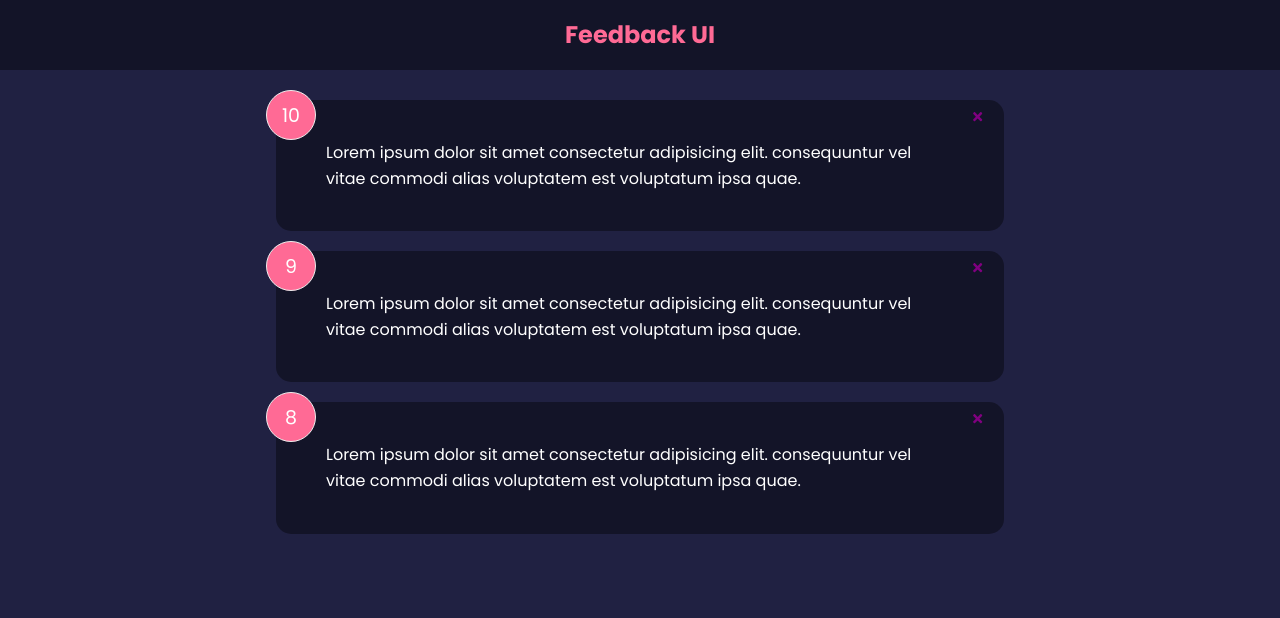
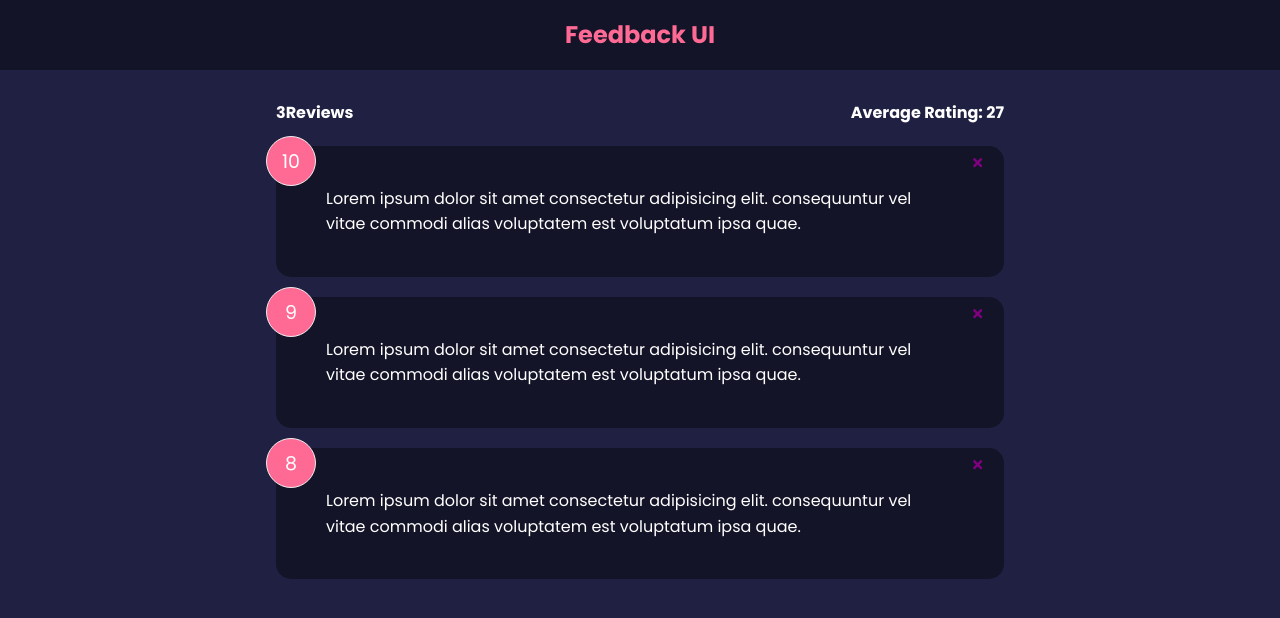
Before and after one commit to andrewteece/Feedback-App, a React (Vite) app in the folder feedback-app/: page / in a window 1280 px wide. Shown: the top 618 px of the page. Built offline with nearby package versions, Linux system fonts and the light colour scheme.

Commit message:
FeebackStats and update index.jsx

```diff
--- a/feedback-app/src/App.jsx
+++ b/feedback-app/src/App.jsx
@@ -2,6 +2,7 @@
 import { useState } from 'react';
 import Header from './components/Header';
 import FeedbackList from './components/FeedbackList';
+import FeedbackStats from './components/FeedbackStats';
 import FeedbackData from './data/FeedbackData';
 
 function App() {
@@ -16,6 +17,7 @@ function App() {
     <>
       <Header />
       <div className='container'>
+        <FeedbackStats feedback={feedback} />
         <FeedbackList feedback={feedback} handleDelete={deleteFeedback} />
       </div>
     </>
--- /dev/null
+++ b/feedback-app/src/components/FeedbackStats.jsx
@@ -0,0 +1,17 @@
+function FeedbackStats({ feedback }) {
+  // Calculate rating avg
+  let average =
+    feedback.length === 0
+      ? 0
+      : feedback.reduce((acc, { rating }) => acc + rating, 0 / feedback.length);
+  return (
+    <>
+      <div className='feedback-stats'>
+        <h4>{feedback.length}Reviews</h4>
+        <h4>Average Rating: {average.toFixed(1).replace(/[.,]0$/, '')}</h4>
+      </div>
+    </>
+  );
+}
+
+export default FeedbackStats;
```
Also changed, not shown: feedback-app/src/index.jsx (+5 -3 lines).
